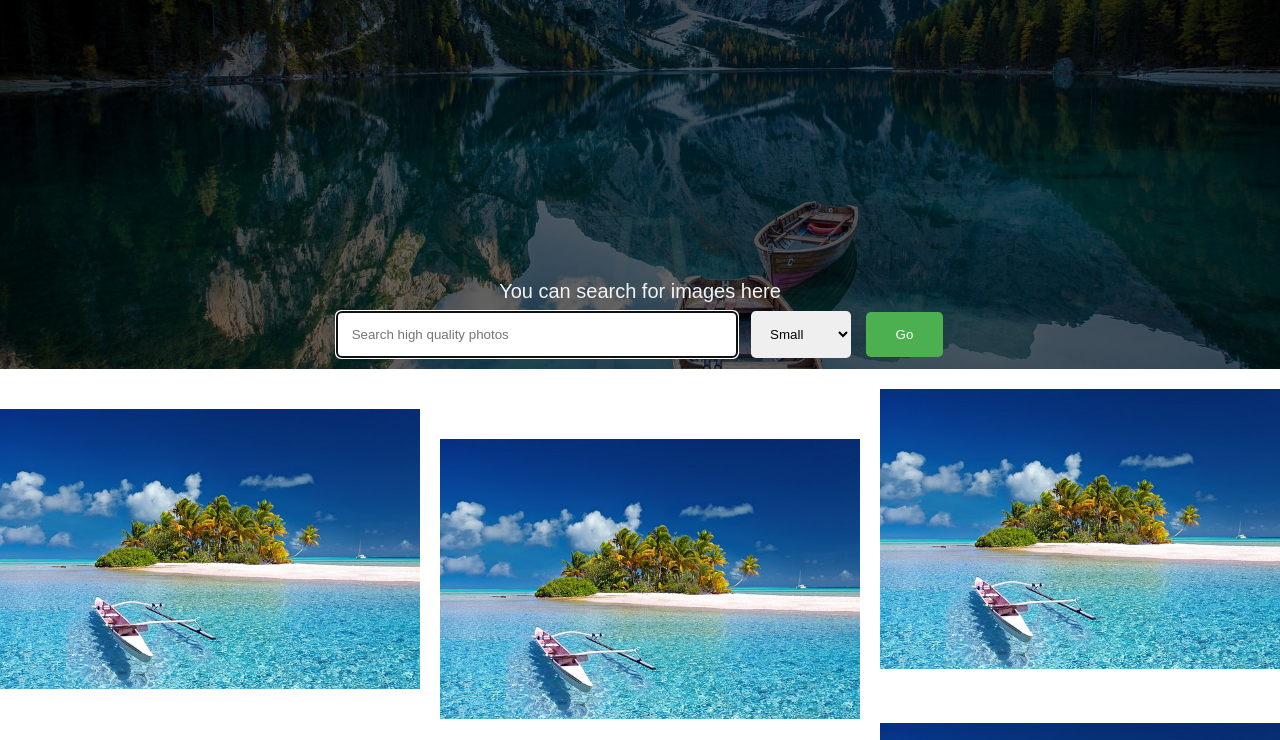
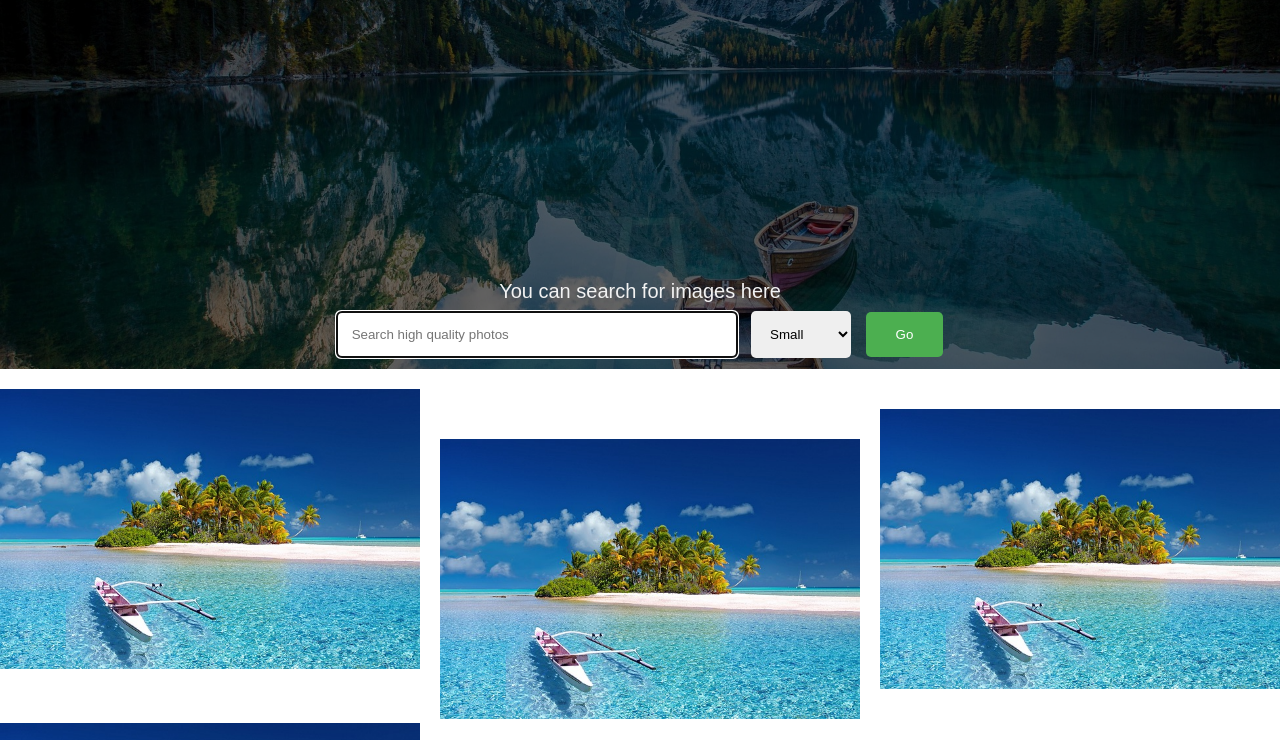
Before and after one commit to Szubartowski96/Unsplash-project, a website built with Vite: page index.html in a window 1280 px wide. Shown: the part 111-851 px from the top of the page. Built offline with nearby package versions, Linux system fonts and the light colour scheme; no server answers; a web font is replaced by a local one.

Commit message:
added ntn-child

```diff
--- a/scss/style.scss
+++ b/scss/style.scss
@@ -115,7 +115,6 @@ body {
   margin-top: 30px;
 
 }
-.photos a:nth-child(3),
-.photos a:nth-child(6) {
+.photos a:nth-child(3n+1) {
   margin-top: -20px;
 }
```
